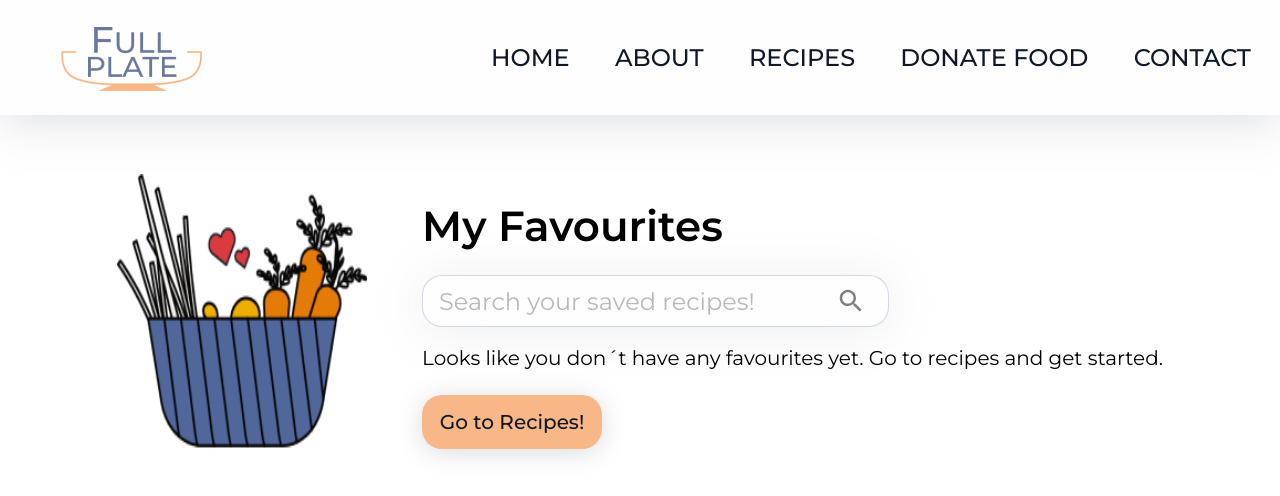
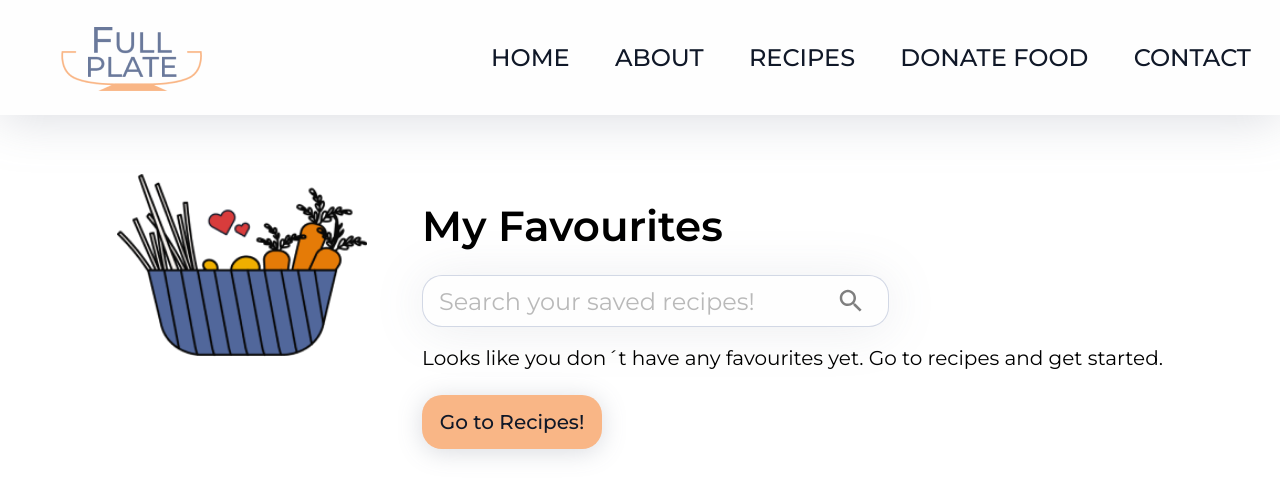
Before and after one commit to Don-PhDev/FullPlate, a React (Create React App) app: page /favourites in a window 1280 px wide. Shown: the top 496 px of the page. Built offline with nearby package versions, Linux system fonts and the light colour scheme; no server answers.

Commit message:
fix stying of basket on favourite page

```diff
--- a/src/App.css
+++ b/src/App.css
@@ -1,10 +1,3 @@
-.App {
-  /* width: 100%;
-  height: auto;
-  display: flex;
-  flex-direction: column;
-  font-family: 'Montserrat', sans-serif; */
-}
 
 .wrapper {
  max-width:1200px;
--- a/src/styles/Favourites.css
+++ b/src/styles/Favourites.css
@@ -57,8 +57,8 @@ transform-style: preserve-3d;
 .basket{
   position:relative;
   width: 25rem;
-  height: auto;
   z-index: -1;
+  height: 100%;
 }
 
 .app__input{
--- a/src/styles/Recipes.css
+++ b/src/styles/Recipes.css
@@ -60,7 +60,6 @@ transform-style: preserve-3d;
   width: 250px;
   height: auto;
   z-index: -1;
-  margin-left: 15px;
 }
 
 .noRecipeMessage{
@@ -127,9 +126,6 @@ transform-style: preserve-3d;
 
 @media screen and (max-width: 896px) {
 
-  .cookingpot {
-    margin-left: 0px;
-  }
   .recipesHeader{
     flex-flow: column wrap;
     align-items: center;
```
